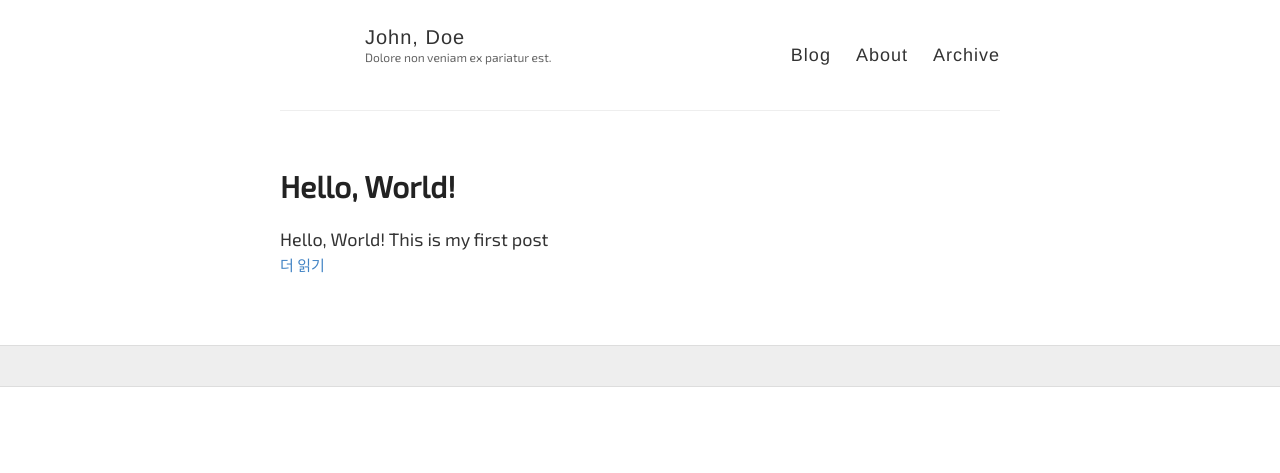
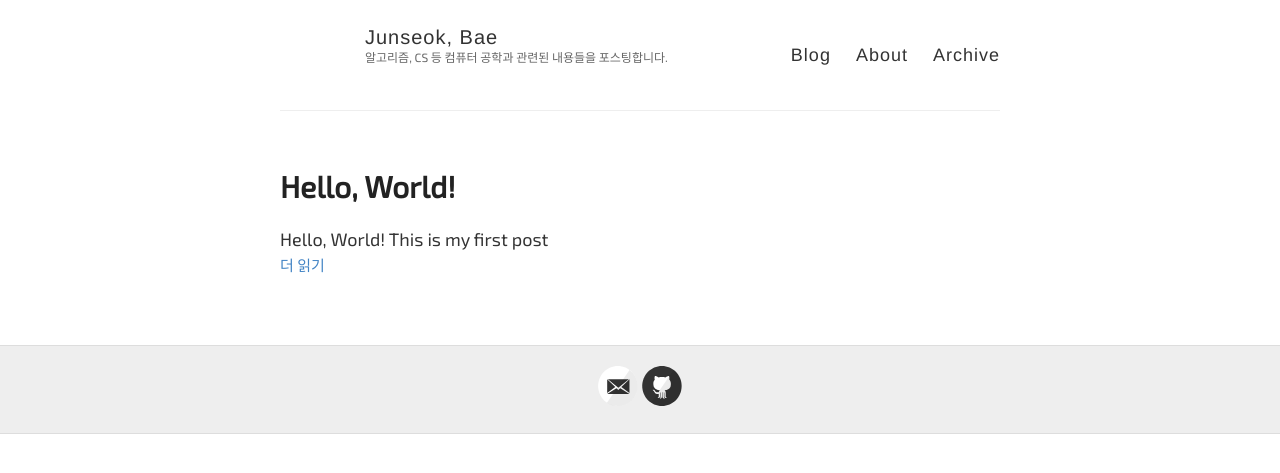
Before and after one commit to Bae-JunSeok/Bae-JunSeok.github.io, a Jekyll site: the page built from index.html, in a window 1280 px wide. Shown: the top 473 px of the page. Built offline with Jekyll 4.4.1, drawn with Linux system fonts in a browser that asks for light colours; some web fonts are replaced; the list of posts is cut into pages by our own code.

Commit message:
fix:config.yml 수정

```diff
--- a/_config.yml
+++ b/_config.yml
@@ -3,10 +3,10 @@
 #
 
 # Name of your site (displayed in the header)
-name: John, Doe
+name: Junseok, Bae
 
 # Short bio or description (displayed in the header)
-description: Dolore non veniam ex pariatur est.
+description: 알고리즘, CS 등 컴퓨터 공학과 관련된 내용들을 포스팅합니다.
 
 # URL of your avatar or profile pic (you could use your GitHub profile pic)
 avatar:
@@ -20,10 +20,10 @@ timezone: Asia/Seoul
 # Includes an icon in the footer for each username you enter
 footer-links:
   dribbble:
-  email:
+  email: qownstjr77@gmail.com
   facebook:
   flickr:
-  github:
+  github: Bae-JunSeok
   instagram:
   linkedin:
   pinterest:
```
